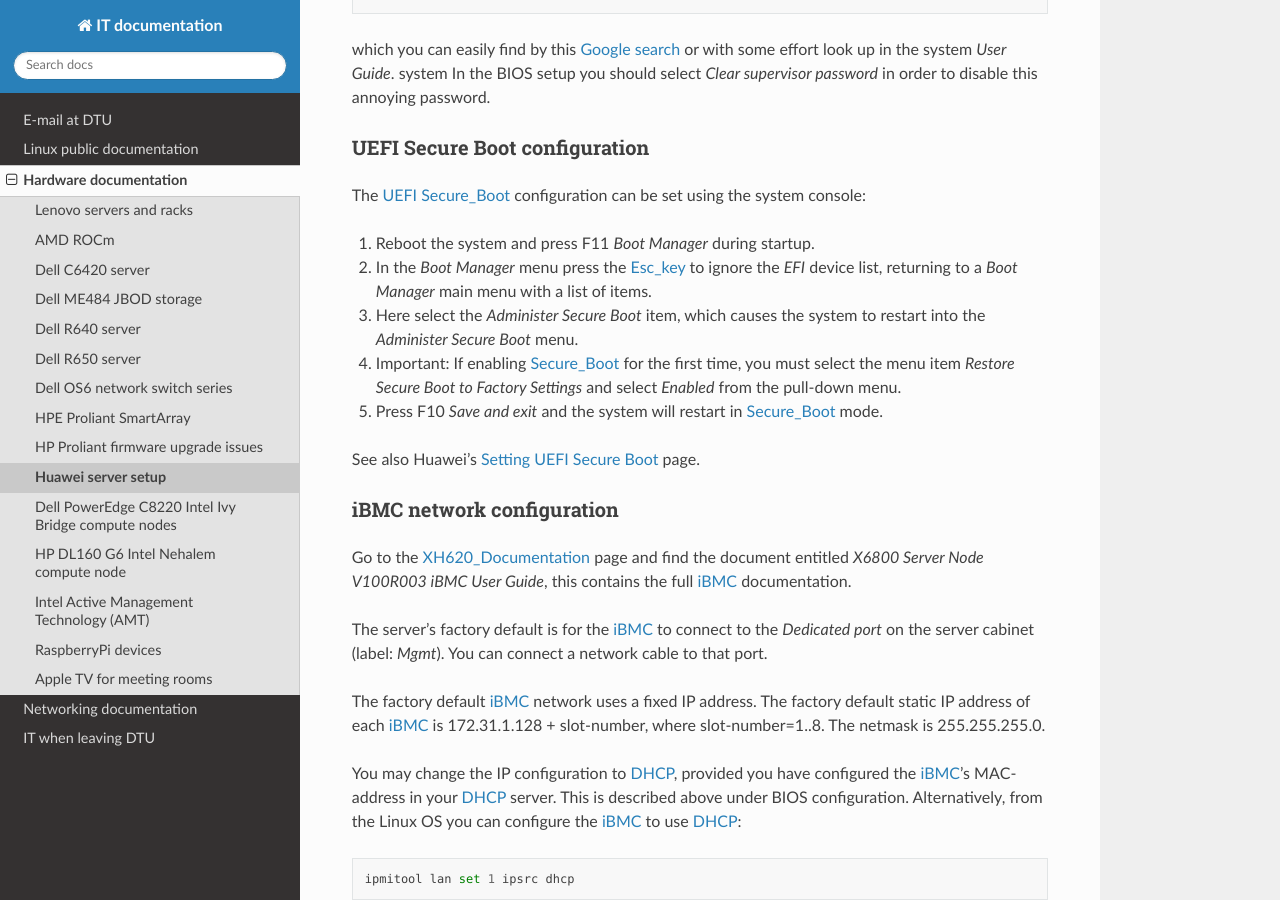
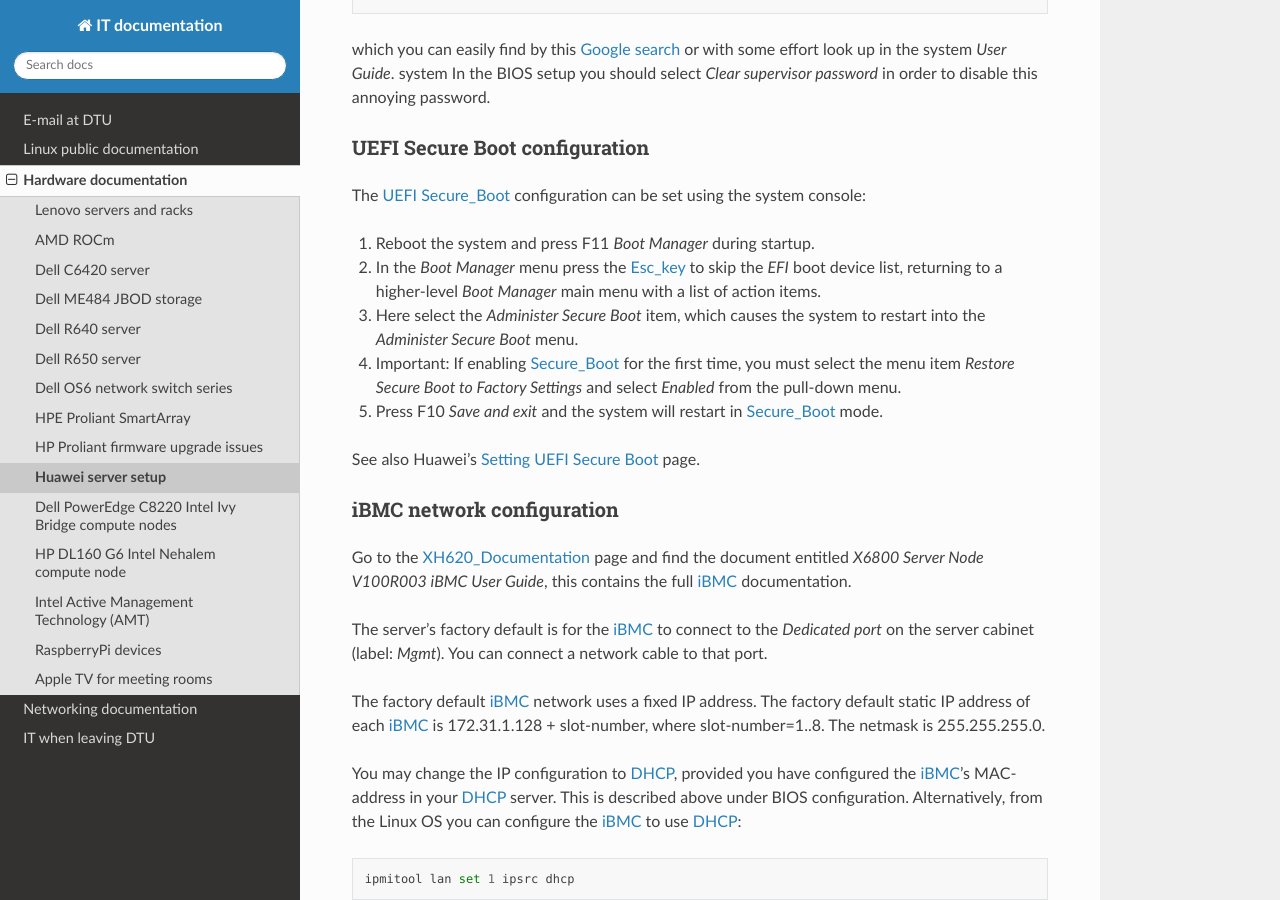
Before and after one commit to OleHolmNielsen/ITwiki, a Sphinx documentation site: the page built from docs/Huawei_server.rst, in a window 1280 px wide and 900 px high, scrolled down 6166 px. Built offline with Sphinx 7.4.7 and the Read the Docs theme 3.1.0, drawn with Linux system fonts in a browser that asks for light colours.

Commit message:
Minor edits

```diff
--- a/docs/Huawei_server.rst
+++ b/docs/Huawei_server.rst
@@ -278,8 +278,8 @@ The UEFI_ Secure_Boot_ configuration can be set using the system console:
 
 1. Reboot the system and press F11 *Boot Manager* during startup.
 
-2. In the *Boot Manager* menu press the Esc_key_ to ignore the *EFI* device list,
-   returning to a *Boot Manager* main menu with a list of items.
+2. In the *Boot Manager* menu press the Esc_key_ to skip the *EFI* boot device list,
+   returning to a higher-level *Boot Manager* main menu with a list of action items.
 
 3. Here select the *Administer Secure Boot* item,
    which causes the system to restart into the *Administer Secure Boot* menu.
```
